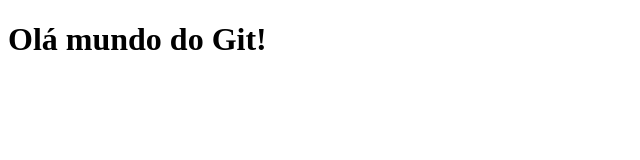
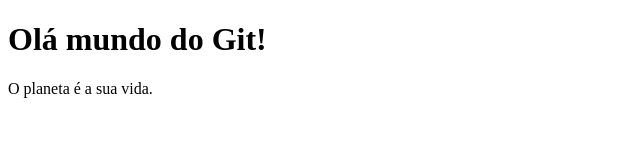
Before and after one commit to euleovitor/aula-de-git, a plain HTML site: page index.html in a window 1280 px wide. Shown: the whole page, without its empty margins (0-640 px from the left). Drawn offline with Linux system fonts and the light colour scheme.

Commit message:
Um novo paragrafo!

```diff
--- a/index.html
+++ b/index.html
@@ -9,5 +9,6 @@
 </head>
 <body>
     <h1>Olá mundo do Git!</h1>
+    <p>O planeta é a sua vida.</p>
 </body>
 </html>
```
